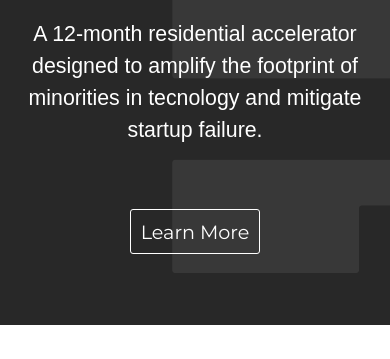
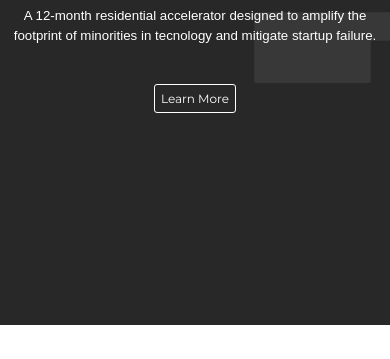
Before and after one commit to russ4stall/act-site, a website: page public/index.html in a window 390 px wide. Shown: the part 291-650 px from the top of the page. Drawn offline with nearby package versions, Linux system fonts and the light colour scheme; files that its build step writes are made by us from their sources.

Commit message:
mobile font size

```diff
--- a/sass/main.scss
+++ b/sass/main.scss
@@ -18,7 +18,7 @@ body {
     padding: 0 !important;
     margin: 0 !important;
     font-family: 'Rawson', sans-serif;
-    font-size: .8em;
+    font-size: .5em;
     -webkit-font-smoothing: antialiased;
 }
 
@@ -444,7 +444,7 @@ footer {
 // ======================= <== MEDIA QUERIES ==> ================================
 
 @media only screen and (min-width: 768px) {
-    html { font-size: .9vw }
+    body { font-size: .8vw }
     .hide-mobile { display: inherit; }
     .top-nav { padding: 0 2rem; }
     section { position: relative; }
```
